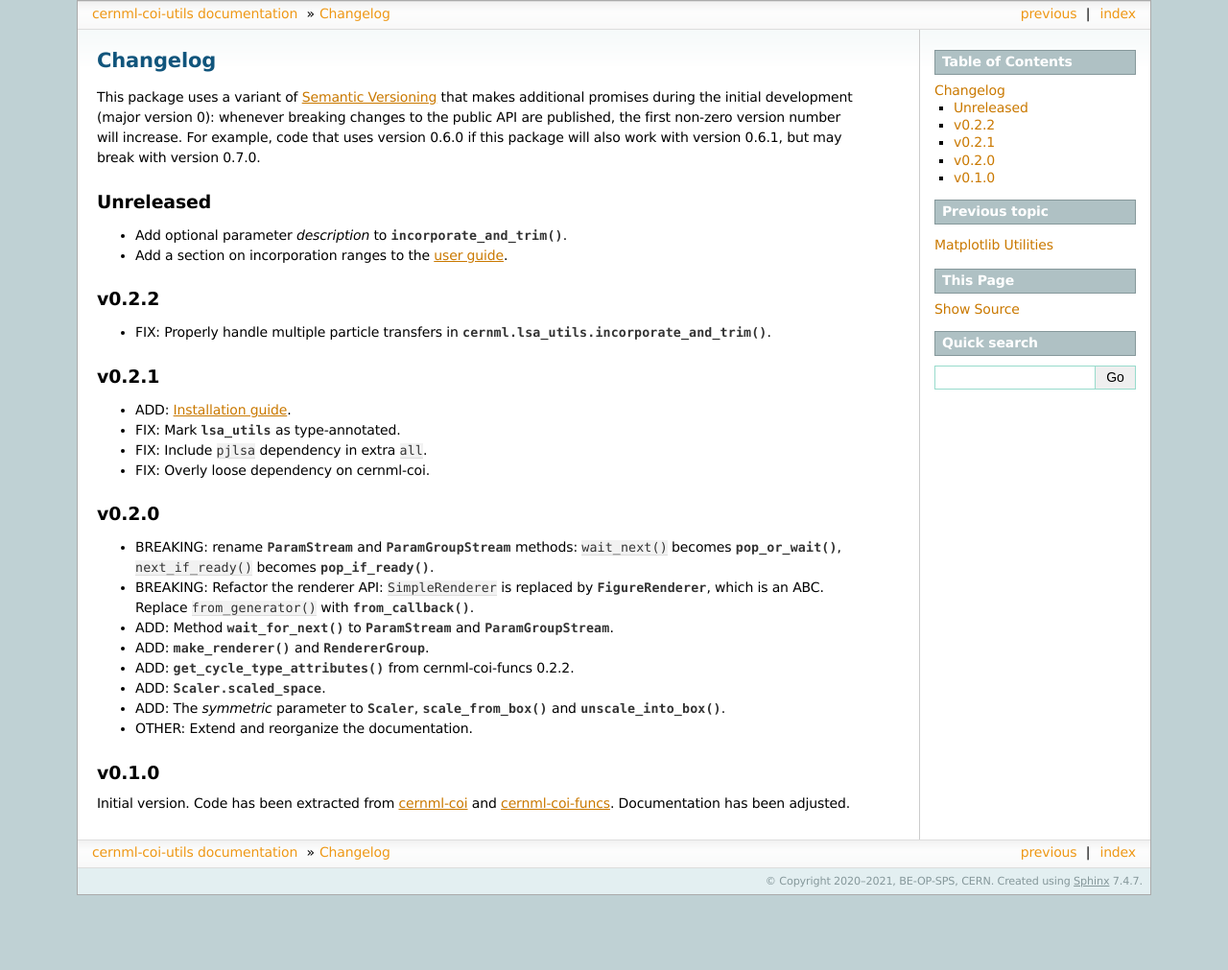
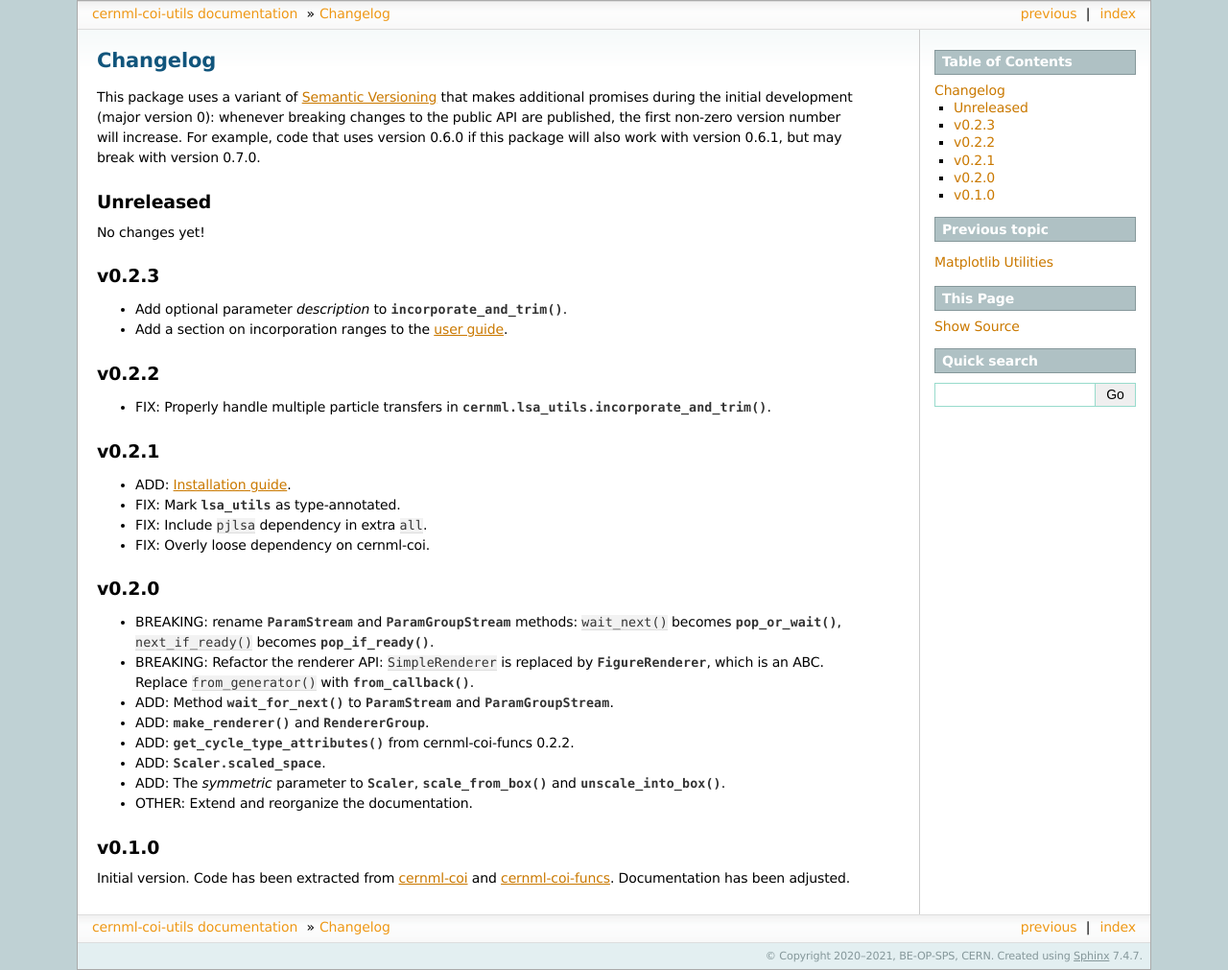
Before and after one commit to geoff-project/coi-utils, a Sphinx documentation site: the page built from docs/changelog.md, in a window 1280 px wide. Shown: the whole page at 96% size. Built offline with Sphinx 7.4.7, drawn with Linux system fonts in a browser that asks for light colours; the version number could not be read and is left out; before the commit the page ends 933 px from its top, so only the background shows below that.

Commit message:
Bump version.

```diff
--- a/docs/changelog.md
+++ b/docs/changelog.md
@@ -7,6 +7,10 @@ version number will increase. For example, code that uses version 0.6.0 if this
 package will also work with version 0.6.1, but may break with version 0.7.0.
 
 ## Unreleased
+
+No changes yet!
+
+## v0.2.3
 
 - Add optional parameter *description* to {func}`~cernml.lsa_utils.incorporate_and_trim()`.
 - Add a section on incorporation ranges to the [user guide](guide/lsa_utils.md#incorporation-ranges).
```
